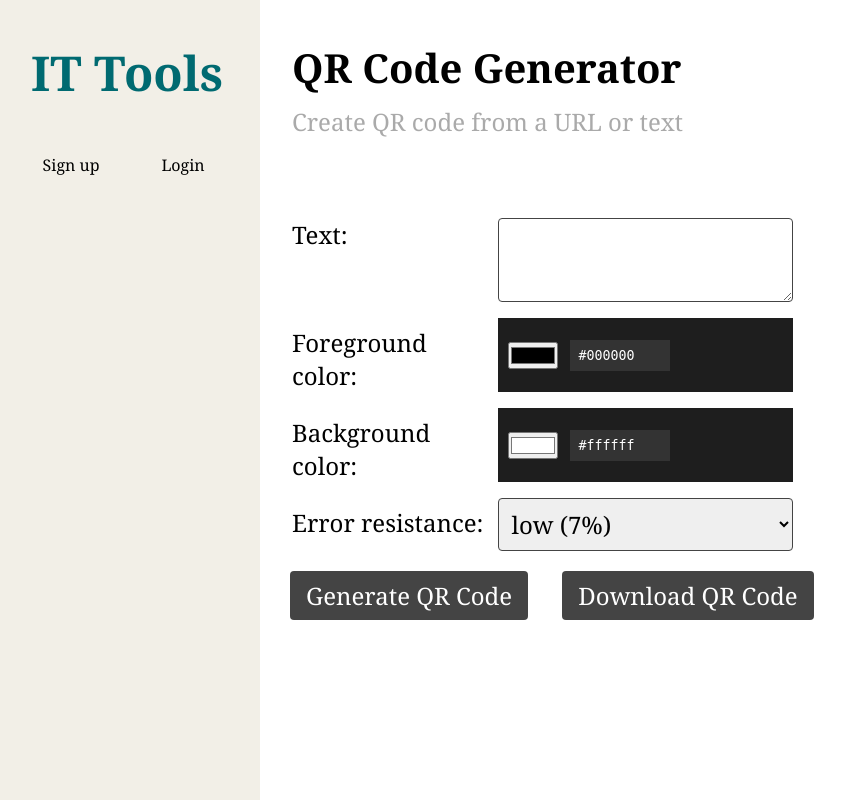
After one commit to codefulTM/it-tools, a Django app: page /category/6/qr-code-generator/ in a window 1280 px wide. The commit adds this page. Shown: the whole page, without its empty margins (6-851 px from the left). Run offline with Django 5.2, Linux system fonts and the light colour scheme; data that the repository does not hold is empty; some libraries are stand-ins or nearby versions.

Commit message:
Hide secrets in setting and Create  qr_code_generator.html

```diff
--- /dev/null
+++ b/tkpmproject/it_tools/backend/static/tool.css
@@ -0,0 +1,85 @@
+.tool-name {
+    margin-top: 40px;
+    margin-left: 32px;
+    font-size: 40px;
+}
+
+.tool-des {
+    margin-top: 10px;
+    margin-left: 32px;
+    font-size: 24px;
+    color: #AAAAAA;
+}
+
+.tool-body {
+    margin-top: 80px;
+    margin-left: 32px;
+}
+
+#qr-code-generator-container {
+    display: grid;
+    grid-template-columns: 20% 30%;
+    column-gap: 10px;
+    row-gap: 16px;
+    border-radius: 5px;
+}
+
+#normal-label {
+    font-size: 24px
+}
+
+#normal-label-down {
+    margin-top: 8px;
+    font-size: 24px;
+}
+
+#normal-input {
+    padding: 8px;
+    font-size: 24px;
+    border: 1px solid #444;
+    border-radius: 4px;
+}
+
+.color-picker-wrapper {
+    display: flex;
+    align-items: center;
+    background: #1e1e1e;
+    padding: 10px;
+    font-family: sans-serif;
+    color: white;
+}
+
+.hex-value {
+    background: #333;
+    color: #fff;
+    border: none;
+    margin-left: 12px;
+    padding: 8px;
+    width: 100px;
+    font-family: monospace;
+}
+
+#dropdown {
+    padding: 8px;
+    font-size: 24px;
+    border: 1px solid #444;
+    border-radius: 4px;
+}
+
+
+#normal-btn {
+    display: inline-block;
+    margin-left: 30px;
+    margin-top: 20px;
+    font-size: 24px;
+    padding: 8px 16px;
+    background: #444;
+    color: white;
+    border: none;
+    border-radius: 4px;
+    cursor: pointer;
+}
+
+#normal-btn:hover {
+    background: #666;
+}
--- a/tkpmproject/it_tools/backend/templates/master.html
+++ b/tkpmproject/it_tools/backend/templates/master.html
@@ -6,6 +6,7 @@
     <meta name="viewport" content="width=device-width, initial-scale=1.0">
     <!-- <link rel="stylesheet" href="master.css"> -->
     <link rel="stylesheet" href="{% static 'master.css' %}">
+    <link rel="stylesheet" href="{% static 'tool.css' %}">
     <title>IT tools</title>
     <script src="https://kit.fontawesome.com/e88fd7b48a.js" crossorigin="anonymous"></script>
     <script src="https://unpkg.com/vue@3/dist/vue.global.js"></script>
--- /dev/null
+++ b/tkpmproject/it_tools/backend/templates/tools/qr_code_generator.html
@@ -0,0 +1,69 @@
+{% extends "master.html" %}
+
+{% block content %}
+<h2 class="tool-name">QR Code Generator</h2>
+
+<p class="tool-des">
+    Create QR code from a URL or text
+</p>
+
+<form action="/generate_qr_code/" method="post">
+    <div class="tool-body" id="qr-code-generator-container">
+        {% csrf_token %}
+        <label id="normal-label">Text:</label>
+        <textarea id="normal-input" type="text"></textarea>
+
+        <label id="normal-label-down">Foreground color: </label>
+        <div class="color-picker-wrapper">
+            <input type="color" id="input-foreground" value="#000000">
+            <input type="text" id="foreground-hex" class="hex-value" readonly>
+        </div>
+
+        <label id="normal-label-down">Background color: </label>
+        <div class="color-picker-wrapper">
+            <input type="color" id="input-background" value="#ffffff">
+            <input type="text" id="background-hex" class="hex-value" readonly>
+        </div>
+
+        <label id="normal-label-down">Error resistance:</label>
+        <select name="Error resistance" id="dropdown">
+            <option value="low">low (7%)</option>
+            <option value="medium">medium (15%)</option>
+            <option value="quartile">quartile (25%)</option>
+            <option value="high">high (30%)</option>
+        </select>
+    </div>
+
+    <span>
+        <input type="submit" value="Generate QR Code" id="normal-btn">
+        <input type="button" value="Download QR Code" id="normal-btn">
+    </span>
+</form>
+
+<script>
+    const foregroundColorInput = document.getElementById('input-foreground');
+    const backgroundColorInput = document.getElementById('input-background');
+    const foregroundHex = document.getElementById('foreground-hex');
+    const backgroundHex = document.getElementById('background-hex');
+
+    function updateForegroundColor(hex) {
+        foregroundHex.value = hex;
+    }
+
+    foregroundColorInput.addEventListener('input', (e) => {
+        updateForegroundColor(e.target.value);
+    });
+
+    updateForegroundColor(foregroundColorInput.value);
+
+    function updateBackgroundColor(hex) {
+        backgroundHex.value = hex;
+    }
+
+    backgroundColorInput.addEventListener('input', (e) => {
+        updateBackgroundColor(e.target.value);
+    });
+
+    updateBackgroundColor(backgroundColorInput.value);
+</script>
+{% endblock %}
--- a/tkpmproject/it_tools/backend/urls.py
+++ b/tkpmproject/it_tools/backend/urls.py
@@ -2,6 +2,7 @@ from django.urls import path
 from . import views
 
 urlpatterns = [
+    path('category/6/qr-code-generator/', views.qr_code_generator_tool, name='qr_code_generator'),
     path('login/', views.login, name="login"),
     path('signup/', views.signup, name="signup"),
     path('logout/', views.logout, name='logout'),
--- a/tkpmproject/it_tools/backend/views.py
+++ b/tkpmproject/it_tools/backend/views.py
@@ -75,6 +75,14 @@ def logout(request):
     return redirect('login')
 
 def it_tools(request):
+    context = get_master_context(request)
+    return render(request, 'it_tools.html', context)
+
+def qr_code_generator_tool(request):
+    context = get_master_context(request)
+    return render(request, 'tools/qr_code_generator.html', context)
+
+def get_master_context(request):
     # Get all it tools and convert query set to a list of objects
     it_tools = json.dumps(list(get_all_tools()), default=str)
 
@@ -97,5 +105,4 @@ def it_tools(request):
         'user_role': user_role,
         'tool_categories': tool_categories
     }
-
-    return render(request, 'it_tools.html', context)
+    return context
```
Also changed, not shown: tkpmproject/it_tools/it_tools/settings.py (+11 -8 lines).
